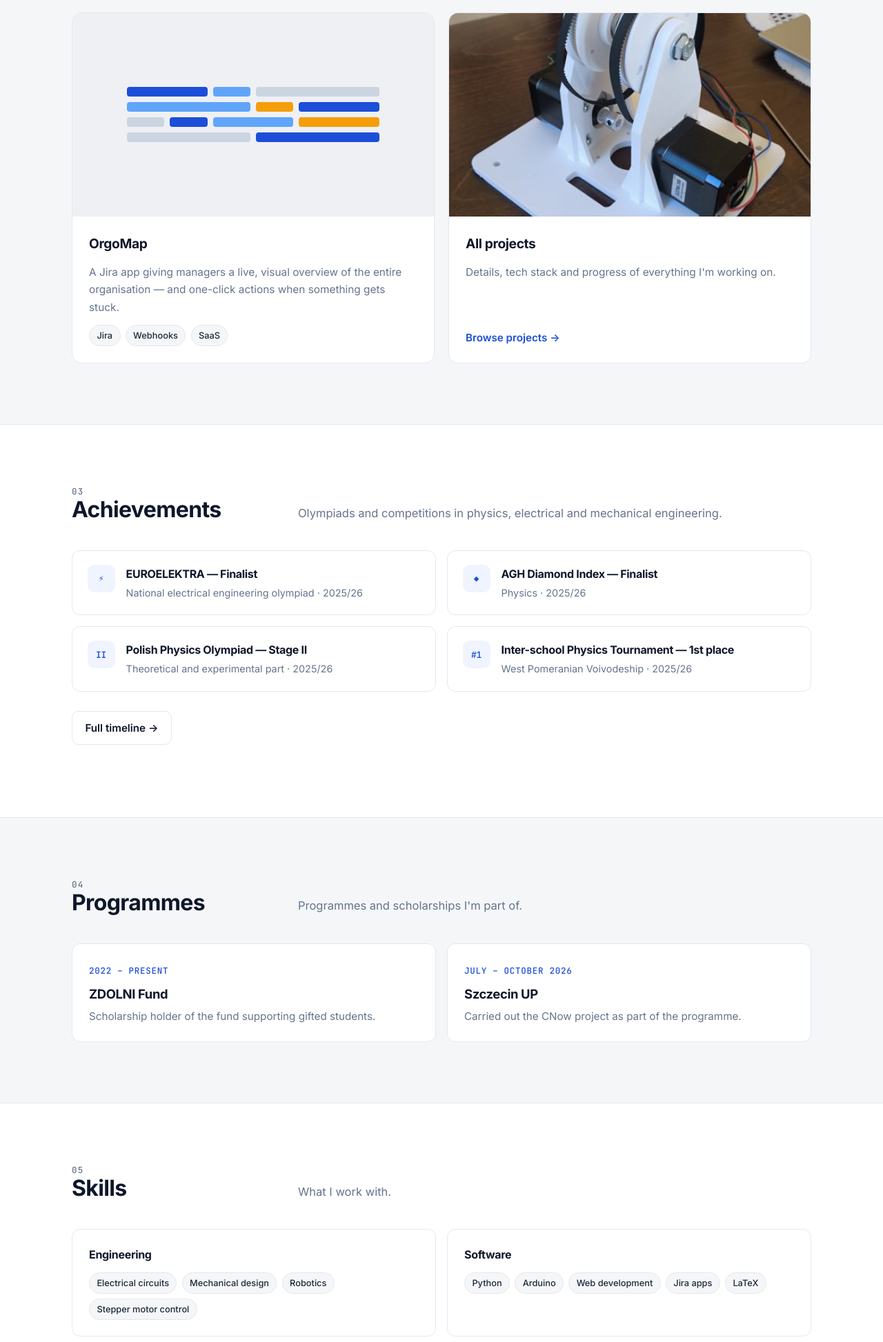
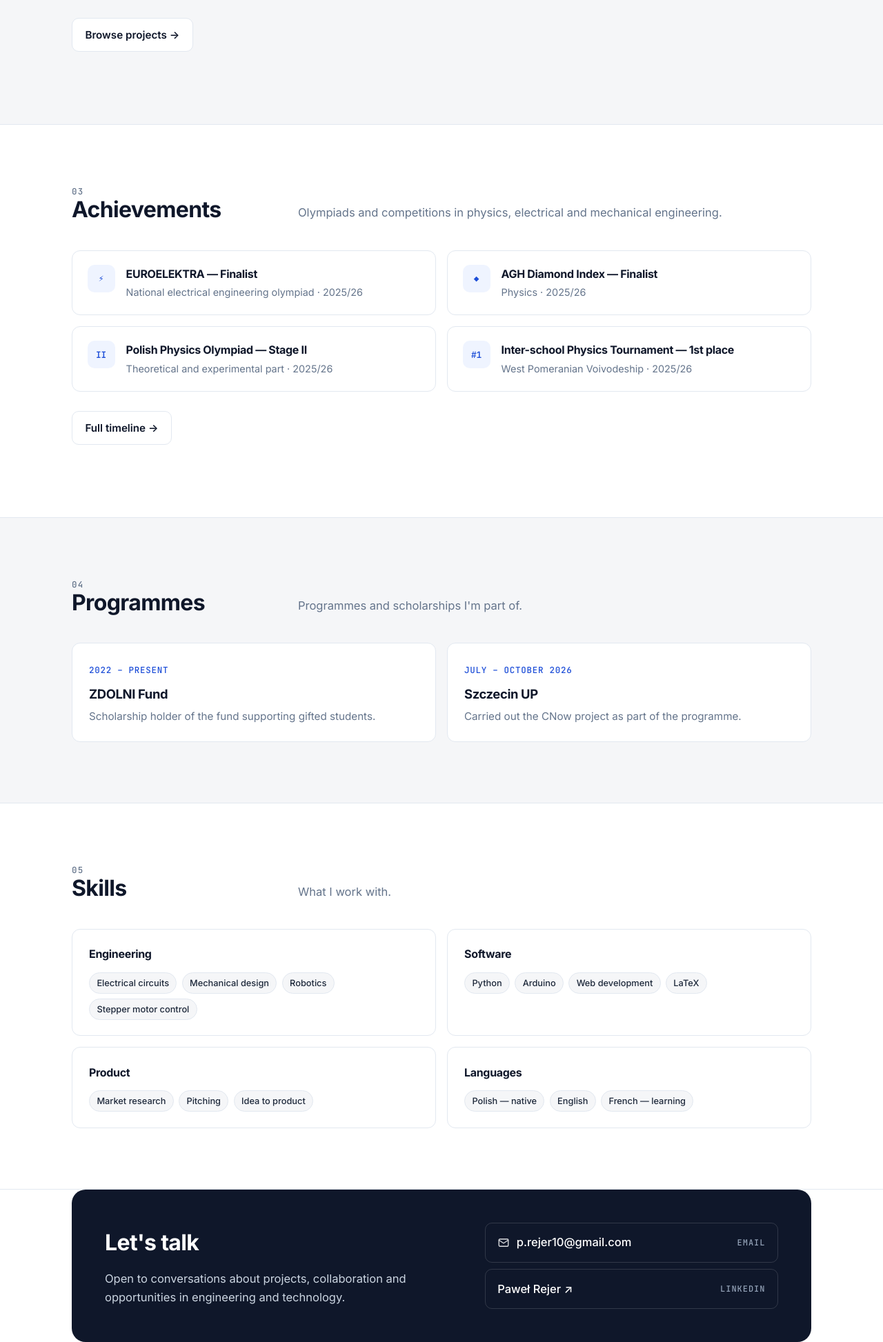
Before and after one commit to prejer/prejer.github.io, a plain HTML site: page index.html in a window 1280 px wide. Shown: the part 1944-3890 px from the top of the page at 69% size. Drawn offline with Linux system fonts and the light colour scheme.

Commit message:
Remove OrgoMap and GitHub links, refine contact
Co-Authored-By: Claude Opus 5.5 <noreply@anthropic.com>
Claude-Session: https://claude.ai/code/session_01DmFqYQnzmwXaKSsVrnYZSN

```diff
--- a/index.html
+++ b/index.html
@@ -2,7 +2,7 @@
 <html lang="en">
 <head>
   <meta charset="UTF-8">
-  <meta name="site-version" content="20261117120208">
+  <meta name="site-version" content="20261117120932">
   <meta http-equiv="Cache-Control" content="no-cache">
   <meta name="viewport" content="width=device-width, initial-scale=1.0">
   <title>Paweł Rejer — Engineering, Robotics, Physics</title>
@@ -13,7 +13,7 @@
   <link rel="preconnect" href="https://fonts.googleapis.com">
   <link rel="preconnect" href="https://fonts.gstatic.com" crossorigin>
   <link href="https://fonts.googleapis.com/css2?family=Inter:wght@400;500;600;700&family=JetBrains+Mono:wght@500;600&display=swap" rel="stylesheet">
-  <link rel="stylesheet" href="style.css?v=20261117120208">
+  <link rel="stylesheet" href="style.css?v=20261117120932">
 </head>
 <body>
   <header class="topbar">
@@ -99,26 +99,7 @@
             <span class="more" data-i18n="more.project">Read the case study →</span>
           </div>
         </a>
-        <div class="cards">
-          <div class="card">
-            <div class="media graphic">
-              <div class="orgo-viz"><i class="a w2"></i><i class="b"></i><i class="w3"></i><i class="b w3"></i><i class="c"></i><i class="a w2"></i><i></i><i class="a"></i><i class="b w2"></i><i class="c w2"></i><i class="w3"></i><i class="a w3"></i></div>
-            </div>
-            <div class="body">
-              <h3>OrgoMap</h3>
-              <p data-i18n="orgo.short">A Jira app giving managers a live, visual overview of the entire organisation — and one-click actions when something gets stuck.</p>
-              <ul class="chips"><li>Jira</li><li>Webhooks</li><li>SaaS</li></ul>
-            </div>
-          </div>
-          <a class="card" href="projects.html">
-            <div class="media"><img src="assets/manipulator/thumbs/manipulator-04.jpg" alt="" loading="lazy"></div>
-            <div class="body">
-              <h3 data-i18n="more.all.t">All projects</h3>
-              <p data-i18n="more.all.d">Details, tech stack and progress of everything I'm working on.</p>
-              <span class="more" data-i18n="more.allprojects">Browse projects →</span>
-            </div>
-          </a>
-        </div>
+        <p style="margin-top:1.75rem"><a class="btn ghost" href="projects.html" data-i18n="more.allprojects">Browse projects →</a></p>
       </div>
     </section>
 
@@ -170,7 +151,7 @@
         </div>
         <div class="skills">
           <div class="skill"><h3 data-i18n="skills.eng">Engineering</h3><ul class="chips"><li data-i18n="sk.e1">Electrical circuits</li><li data-i18n="sk.e2">Mechanical design</li><li data-i18n="sk.e3">Robotics</li><li data-i18n="sk.e4">Stepper motor control</li></ul></div>
-          <div class="skill"><h3 data-i18n="skills.sw">Software</h3><ul class="chips"><li>Python</li><li>Arduino</li><li data-i18n="sk.s3">Web development</li><li data-i18n="sk.s4">Jira apps</li><li>LaTeX</li></ul></div>
+          <div class="skill"><h3 data-i18n="skills.sw">Software</h3><ul class="chips"><li>Python</li><li>Arduino</li><li data-i18n="sk.s3">Web development</li><li>LaTeX</li></ul></div>
           <div class="skill"><h3 data-i18n="skills.biz">Product</h3><ul class="chips"><li data-i18n="sk.b1">Market research</li><li data-i18n="sk.b2">Pitching</li><li data-i18n="sk.b3">Idea to product</li></ul></div>
           <div class="skill"><h3 data-i18n="skills.lang">Languages</h3><ul class="chips"><li data-i18n="sk.l1">Polish — native</li><li data-i18n="sk.l2">English</li><li data-i18n="sk.l3">French — learning</li></ul></div>
         </div>
@@ -186,9 +167,8 @@
             <p data-i18n="contact.p">Open to conversations about projects, collaboration and opportunities in engineering and technology.</p>
           </div>
           <div class="contact-links">
-            <a href="mailto:p.rejer10@gmail.com"><span>p.rejer10@gmail.com</span><small>Email</small></a>
-            <a href="https://www.linkedin.com/in/pawel-rejer/" target="_blank" rel="noopener"><span>pawel-rejer</span><small>LinkedIn</small></a>
-            <a href="https://github.com/prejer" target="_blank" rel="noopener"><span>prejer</span><small>GitHub</small></a>
+            <a href="mailto:p.rejer10@gmail.com"><span class="ci"><svg width="18" height="18" viewBox="0 0 24 24" fill="none" stroke="currentColor" stroke-width="1.8" stroke-linecap="round" stroke-linejoin="round" aria-hidden="true"><rect x="3" y="5" width="18" height="14" rx="2"/><path d="m3 7 9 6 9-6"/></svg>p.rejer10@gmail.com</span><small>Email</small></a>
+            <a href="https://www.linkedin.com/in/pawel-rejer/" target="_blank" rel="noopener"><span class="ci">Paweł Rejer ↗</span><small>LinkedIn</small></a>
           </div>
         </div>
       </div>
@@ -198,9 +178,9 @@
   <footer>
     <div class="wrap">
       <span>© <span class="year"></span> Paweł Rejer</span>
-      <nav><a href="https://www.linkedin.com/in/pawel-rejer/" target="_blank" rel="noopener">LinkedIn</a><a href="https://github.com/prejer" target="_blank" rel="noopener">GitHub</a><a href="mailto:p.rejer10@gmail.com">Email</a></nav>
+      <nav><a href="https://www.linkedin.com/in/pawel-rejer/" target="_blank" rel="noopener">LinkedIn</a><a href="mailto:p.rejer10@gmail.com">Email</a></nav>
     </div>
   </footer>
-  <script src="script.js?v=20261117120208"></script>
+  <script src="script.js?v=20261117120932"></script>
 </body>
 </html>
--- a/script.js
+++ b/script.js
@@ -69,9 +69,6 @@ const pl = {
   "projects.lead": "Sprzęt i oprogramowanie, które projektuję, buduję i rozwijam — od początku do końca.",
   "feat.label": "Wyróżniony · Robotyka",
   "feat.label2": "Robotyka · 2026",
-  "orgo.label": "Oprogramowanie · SaaS",
-  "orgo.short": "Aplikacja do Jiry, która daje menedżerom wizualny podgląd całej organizacji na żywo — i akcje jednym kliknięciem, gdy coś utknie.",
-  "orgo.desc": "Aplikacja do Jiry, która daje menedżerom widok całej organizacji jednym kliknięciem. Każde zadanie to kształt — kolor pokazuje status, długość to, jak długo w nim tkwi — a dane są niemal w czasie rzeczywistym dzięki webhookom. Zamiast niekończących się tabel i spóźnionych raportów OrgoMap sygnalizuje problemy jasnym komunikatem i pozwala od razu zareagować.",
   "chip.steppers": "Silniki krokowe",
   "chip.belts": "Przekładnie pasowe",
   "chip.kin": "Kinematyka",
@@ -179,7 +176,6 @@ const pl = {
   "sk.e3": "Robotyka",
   "sk.e4": "Sterowanie silnikami krokowymi",
   "sk.s3": "Tworzenie stron www",
-  "sk.s4": "Aplikacje do Jiry",
   "sk.b1": "Badanie rynku",
   "sk.b2": "Pitching",
   "sk.b3": "Od pomysłu do produktu",
--- a/style.css
+++ b/style.css
@@ -319,3 +319,6 @@ footer a { color: var(--muted); }
   .stat { border-left: none !important; padding-left: 0 !important; border-top: 1px solid var(--line) !important; }
   .stat:first-child { border-top: none !important; }
 }
+
+.contact-links .ci { display: inline-flex; align-items: center; gap: .6rem; }
+.contact-links svg { flex: none; opacity: .85; }
```
Also changed, not shown: competitions.html (+4 -4 lines), manipulator.html (+4 -4 lines), projects.html (+4 -17 lines).
